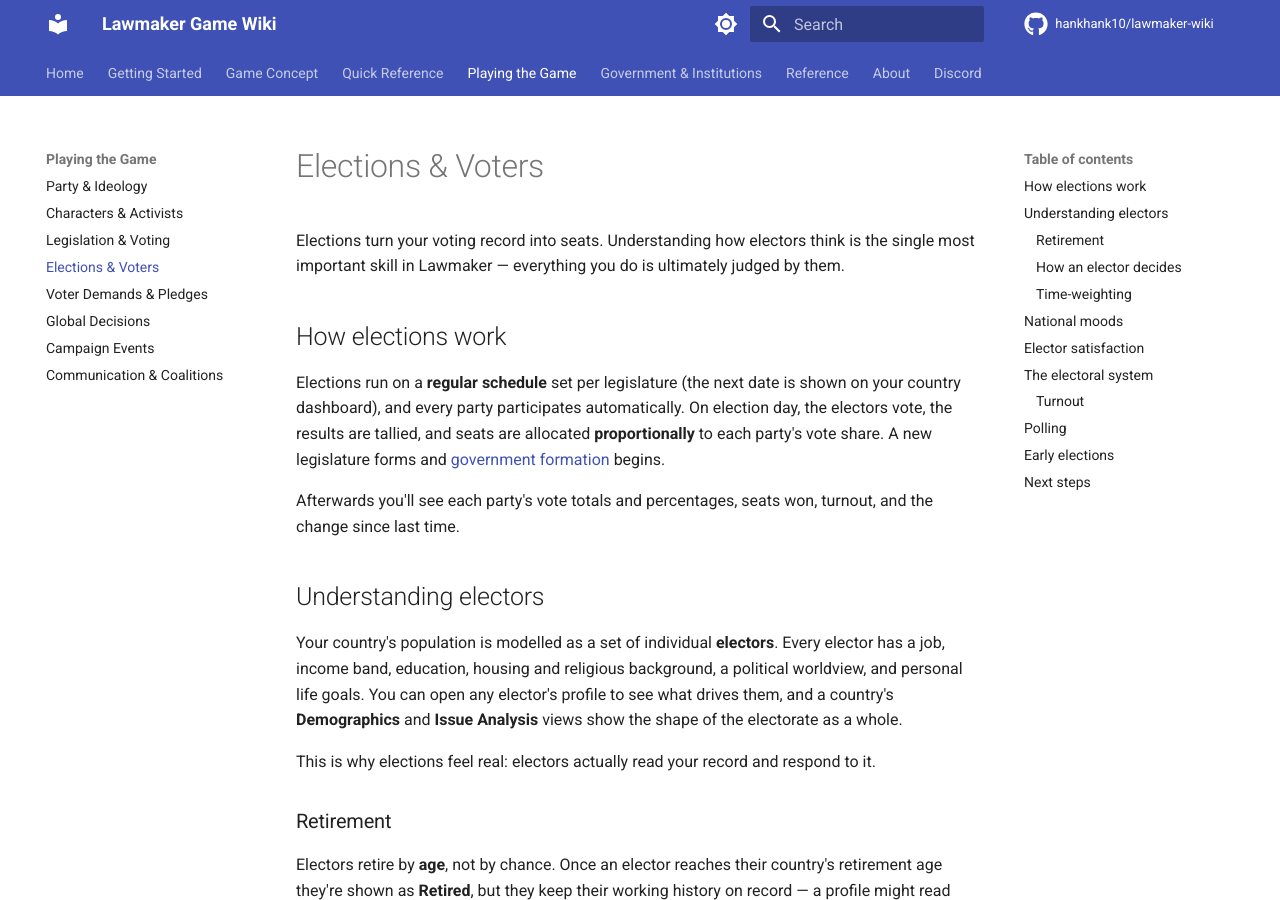
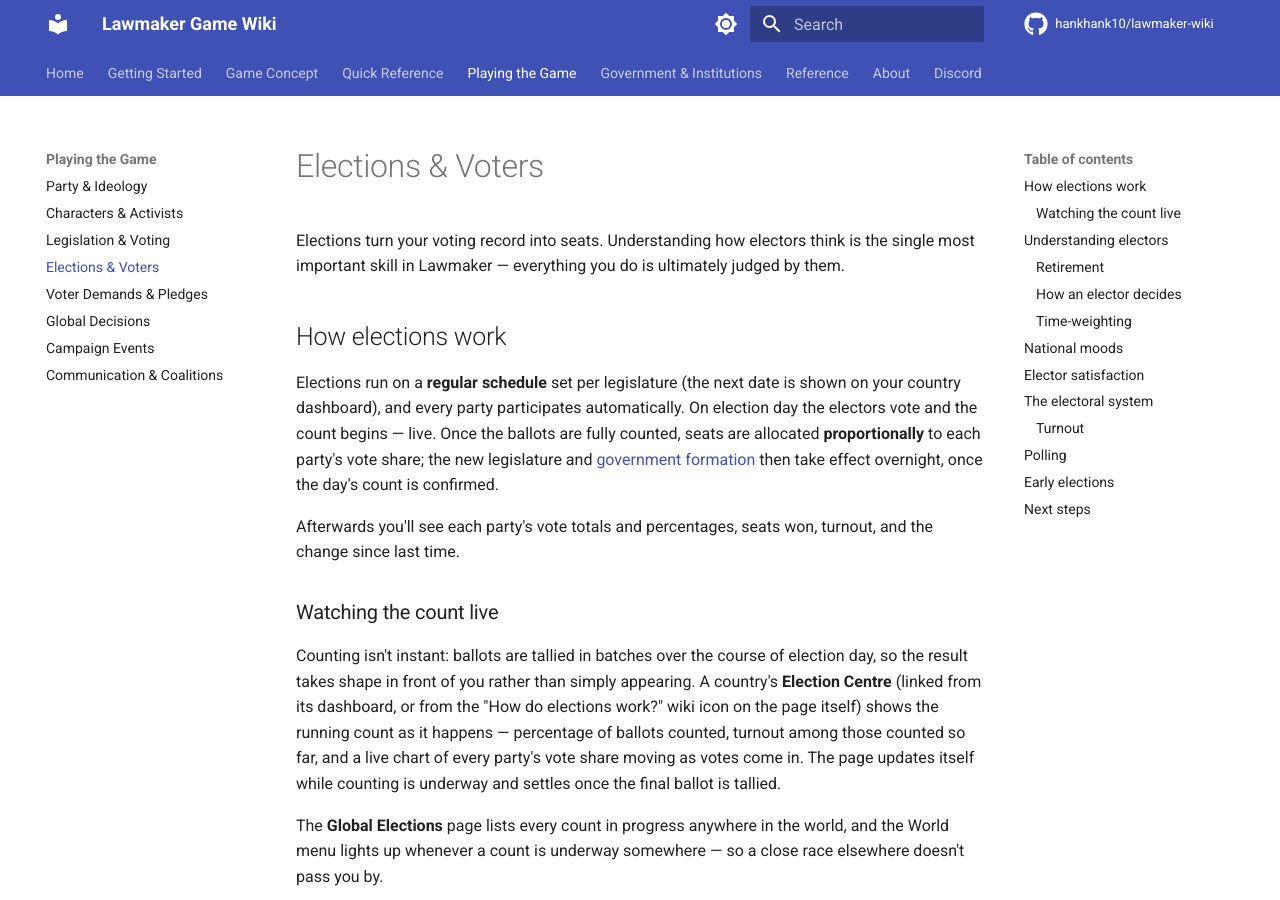
Before and after one commit to hankhank10/lawmaker-wiki, an MkDocs documentation site: the page built from docs/gameplay/elections.md, in a window 1280 px wide and 900 px high. Built offline with MkDocs 1.6.1 and Material for MkDocs 9.7.7, drawn with Linux system fonts in a browser that asks for light colours; comment, search, counter and statistics services are not loaded.

Commit message:
📝 Sync from private repo
Auto-synced from hankhank10/lawmaker/game-manual

```diff
--- a/docs/gameplay/elections.md
+++ b/docs/gameplay/elections.md
@@ -4,9 +4,15 @@ Elections turn your voting record into seats. Understanding how electors think i
 
 ## How elections work
 
-Elections run on a **regular schedule** set per legislature (the next date is shown on your country dashboard), and every party participates automatically. On election day, the electors vote, the results are tallied, and seats are allocated **proportionally** to each party's vote share. A new legislature forms and [government formation](cabinet.md) begins.
+Elections run on a **regular schedule** set per legislature (the next date is shown on your country dashboard), and every party participates automatically. On election day the electors vote and the count begins — live. Once the ballots are fully counted, seats are allocated **proportionally** to each party's vote share; the new legislature and [government formation](cabinet.md) then take effect overnight, once the day's count is confirmed.
 
 Afterwards you'll see each party's vote totals and percentages, seats won, turnout, and the change since last time.
+
+### Watching the count live
+
+Counting isn't instant: ballots are tallied in batches over the course of election day, so the result takes shape in front of you rather than simply appearing. A country's **Election Centre** (linked from its dashboard, or from the "How do elections work?" wiki icon on the page itself) shows the running count as it happens — percentage of ballots counted, turnout among those counted so far, and a live chart of every party's vote share moving as votes come in. The page updates itself while counting is underway and settles once the final ballot is tallied.
+
+The **Global Elections** page lists every count in progress anywhere in the world, and the World menu lights up whenever a count is underway somewhere — so a close race elsewhere doesn't pass you by.
 
 ## Understanding electors
 
```
